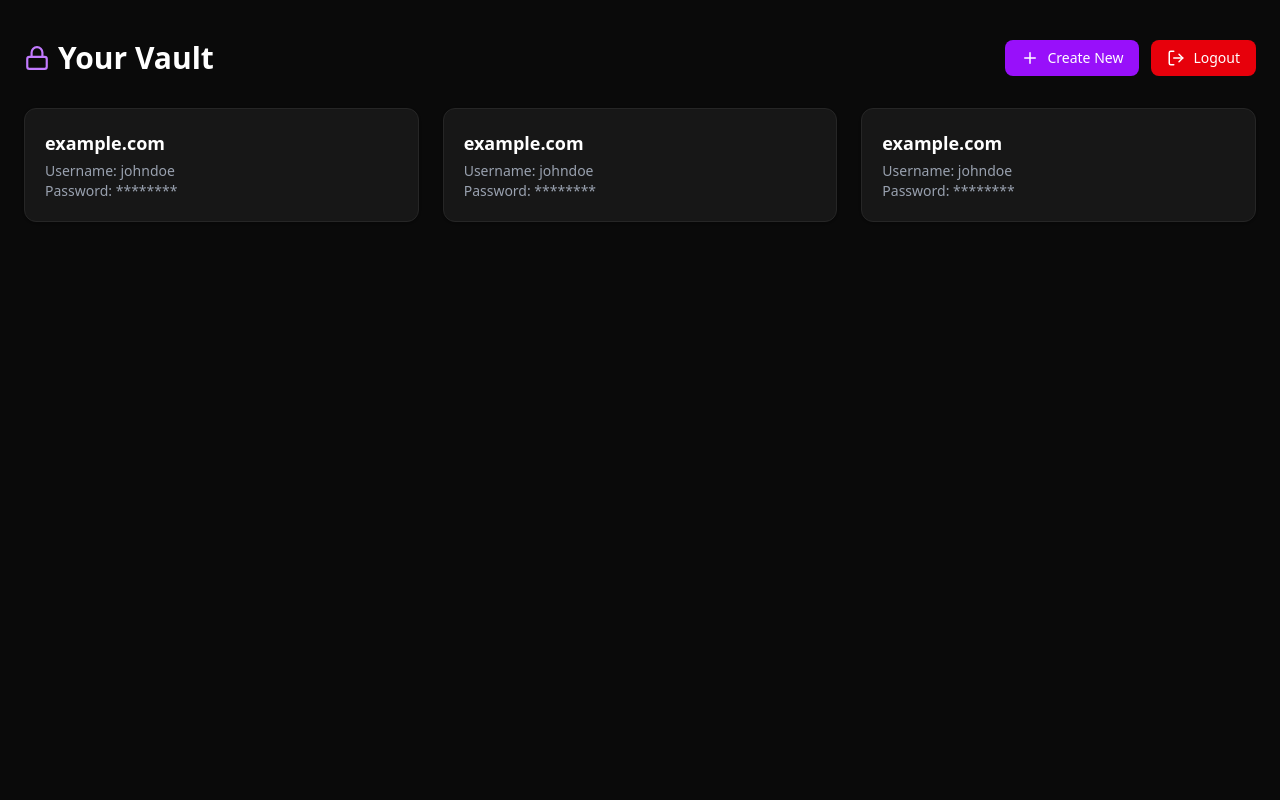
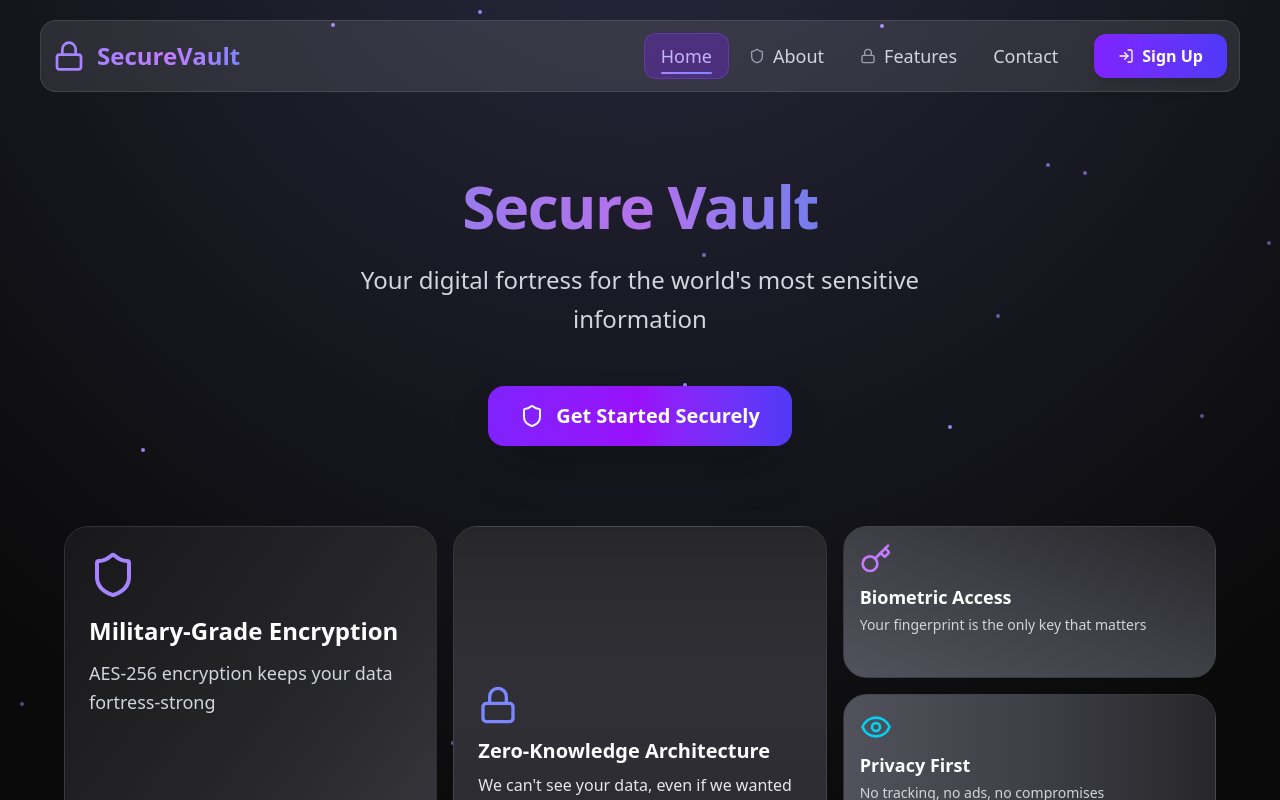
Before and after one commit to SiddhantKanawade30/SecureVault, a React (Vite) app: page / in a window 1280 px wide. Shown: the top 800 px of the page. Built offline with nearby package versions, Linux system fonts and the light colour scheme.

Commit message:
rolling up signup and login state to dashboard

```diff
--- a/src/App.jsx
+++ b/src/App.jsx
@@ -16,7 +16,7 @@ function App() {
       <div class="absolute top-0 z-[-2] min-h-screen w-full bg-neutral-950 bg-[radial-gradient(ellipse_80%_80%_at_50%_-20%,rgba(120,119,198,0.3),rgba(255,255,255,0))]">
 
 
-        <Manager />
+        <Dashboard />
 
         {/* <BrowserRouter>
           <Routes>
--- a/src/components/Hero.jsx
+++ b/src/components/Hero.jsx
@@ -2,7 +2,7 @@ import { useState, useEffect } from 'react';
 import { Shield, Lock, Key, Eye, FileText, Database } from 'lucide-react';
 import { Signup } from './Signup';
 
-export const Hero = () => {
+export const Hero = ({setShowSignup}) => {
   const [isVisible, setIsVisible] = useState(false);
   const [hoveredCard, setHoveredCard] = useState(null);
 
@@ -56,8 +56,8 @@ export const Hero = () => {
 
 
       <div className={`flex justify-center mt-12 transition-all duration-1000 delay-300 ${isVisible ? 'opacity-100 translate-y-0' : 'opacity-0 translate-y-10'}`}>
-        <button className="group relative px-8 py-4 text-xl font-semibold text-white bg-gradient-to-r from-violet-600 via-purple-600 to-indigo-600 rounded-2xl shadow-2xl hover:shadow-violet-500/25 transform hover:scale-105 transition-all duration-300 ease-out overflow-hidden">
-          <div className="absolute inset-0 bg-gradient-to-r from-violet-400 to-indigo-400 opacity-0 group-hover:opacity-20 transition-opacity duration-300"></div>
+        <button onClick={() => setShowSignup(true)} className="group relative px-8 py-4 text-xl font-semibold text-white bg-gradient-to-r from-violet-600 via-purple-600 to-indigo-600 rounded-2xl shadow-2xl hover:shadow-violet-500/25 transform hover:scale-105 transition-all duration-300 ease-out overflow-hidden">
+          <div className="absolute inset-0 bg-gradient-to-r from-violet-400 to-indigo-400 opacity-0 group-hover:opacity-20 transition-opacity duration-300"  ></div>
           <div className="relative flex items-center gap-3">
             <Shield className="w-6 h-6" />
             Get Started Securely
--- a/src/components/Navbar.jsx
+++ b/src/components/Navbar.jsx
@@ -6,12 +6,11 @@ import { Login } from './Login';
 
 
 
-const Navbar = () => {
+const Navbar = ({ setShowSignup, setShowLogin }) => {
   const [isScrolled, setIsScrolled] = useState(false);
   const [isMobileMenuOpen, setIsMobileMenuOpen] = useState(false);
   const [activeItem, setActiveItem] = useState('Home');
-  const [showSignup, setShowSignup] = useState(false);
-  const [showLogin, setShowLogin] = useState(false);
+
 
   useEffect(() => {
     const handleScroll = () => {
@@ -169,8 +168,7 @@ const Navbar = () => {
 
 
 
-          <Signup open={showSignup} onClose={() => setShowSignup(false)} switchToLogin={() => {setShowSignup(false); setShowLogin(true);}}/>
-          <Login open={showLogin} onClose={() => setShowLogin(false)} switchToSignup={() => {setShowLogin(false); setShowSignup(true);}} />
+
 
     </>
   );
--- a/src/pages/Dashboard.jsx
+++ b/src/pages/Dashboard.jsx
@@ -1,15 +1,22 @@
 import Navbar from "../components/Navbar";
 import React from 'react'
 import { Hero } from "../components/Hero";
+import { useState } from "react";
+import { Signup } from "../components/Signup";
+import { Login } from "../components/Login";
 
 const Dashboard = () => {
+    const [showSignup, setShowSignup] = useState(false);
+    const [showLogin, setShowLogin] = useState(false);
 
 
 
   return (
     <div>
-      <Navbar />
-      <Hero />
+      <Navbar setShowLogin={setShowLogin} setShowSignup={setShowSignup}/>
+      <Hero setShowSignup={setShowSignup}/>
+      <Signup open={showSignup} onClose={() => setShowSignup(false)} switchToLogin={() => {setShowSignup(false); setShowLogin(true);}}/>
+      <Login open={showLogin} onClose={() => setShowLogin(false)} switchToSignup={() => {setShowLogin(false); setShowSignup(true);}} />
     </div>
   )
 }
```
